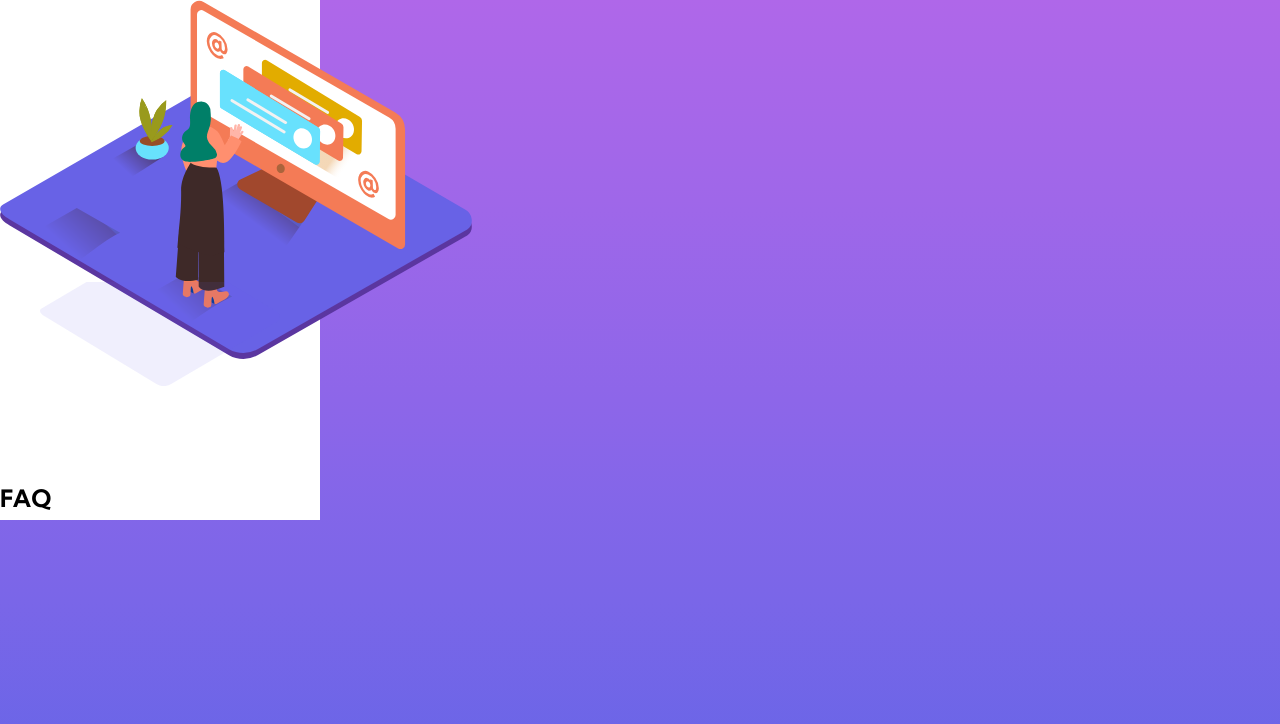
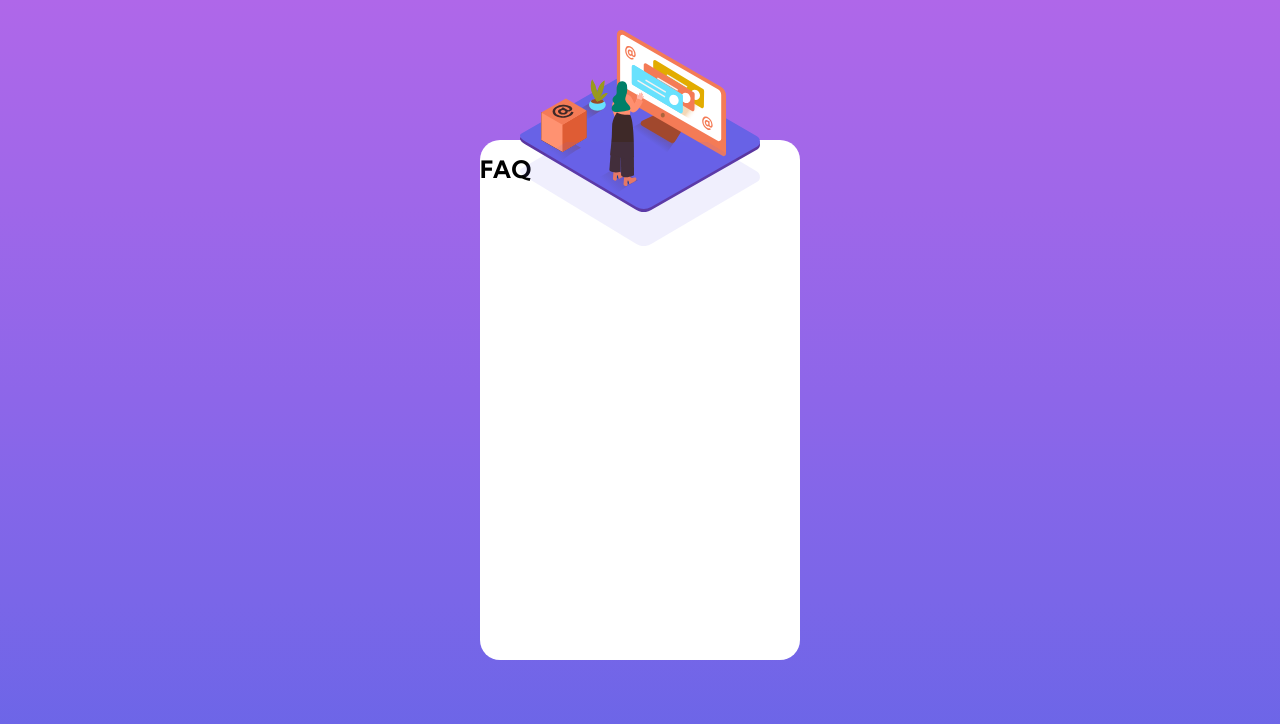
Before and after one commit to dylancbailey/FAQ-Accordion-Card, a plain HTML site: page index.html in a window 1280 px wide. Drawn offline with Linux system fonts and the light colour scheme.

Commit message:
Adds img placement

```diff
--- a/index.html
+++ b/index.html
@@ -11,11 +11,11 @@
 
 </head>
 <body>
-  <main>
+  <main class="flex">
     <div class="card">
       <div class="card-img">
         <picture>
-          <source class="card-img-woman-desktop" media="(min-width: 1000px)" srcset="images/illustration-woman-online-desktop.svg">
+          <source class="card-img-woman-desktop" media="(min-width: 1440px)" srcset="images/illustration-woman-online-desktop.svg">
           <img class="card-img-woman-mobile" src="images/illustration-woman-online-mobile.svg" alt="">
         </picture>
         <img class="card-img-shadow-mobile" src="images/bg-pattern-mobile.svg" alt="">
--- a/scss/base/_card.scss
+++ b/scss/base/_card.scss
@@ -6,14 +6,27 @@
     width: 320px;
     height: 520px;
     background-color: white;
+    border-radius: 20px;
 
     &-img {
-        position: relative;
+        width: auto;
+        height: 0;
 
         &-shadow-mobile {
             position: relative;
-            top: -80px;
-            right: -40px;
+            display: block;
+            margin: auto;
+            height: auto;
+            top: -180px;
+        }
+
+        &-woman-mobile {
+            position: relative;
+            width: 75%;
+            display: block;
+            margin: auto;
+            height: auto;
+            top: -110px;
         }
     }
 }
--- a/scss/base/_utilities.scss
+++ b/scss/base/_utilities.scss
@@ -5,3 +5,11 @@
 .hidden {
     display: none;
 }
+
+.flex {
+    display: flex;
+    align-items: center;
+    justify-content: center;
+    width: 100vw;
+    height: 100vh;
+}
```
Also changed, not shown: css/styles.css, 1 other file.
